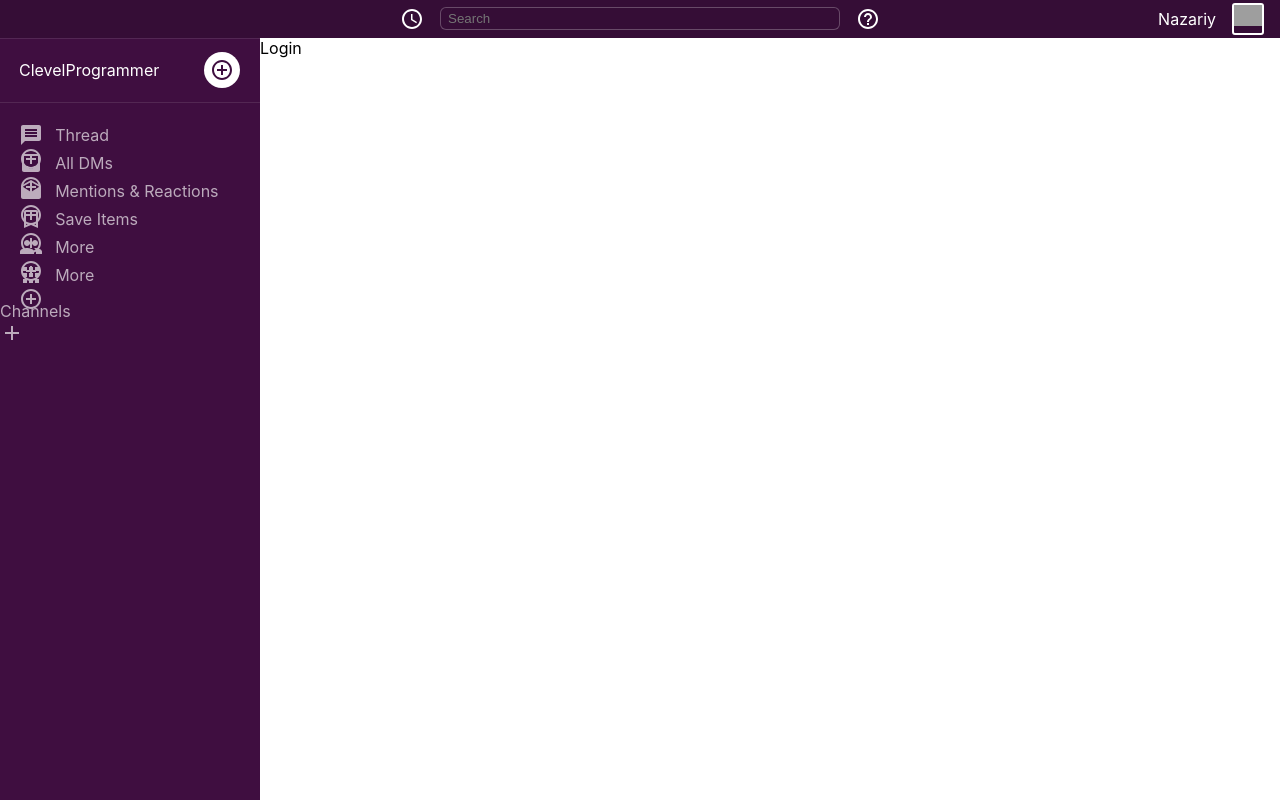
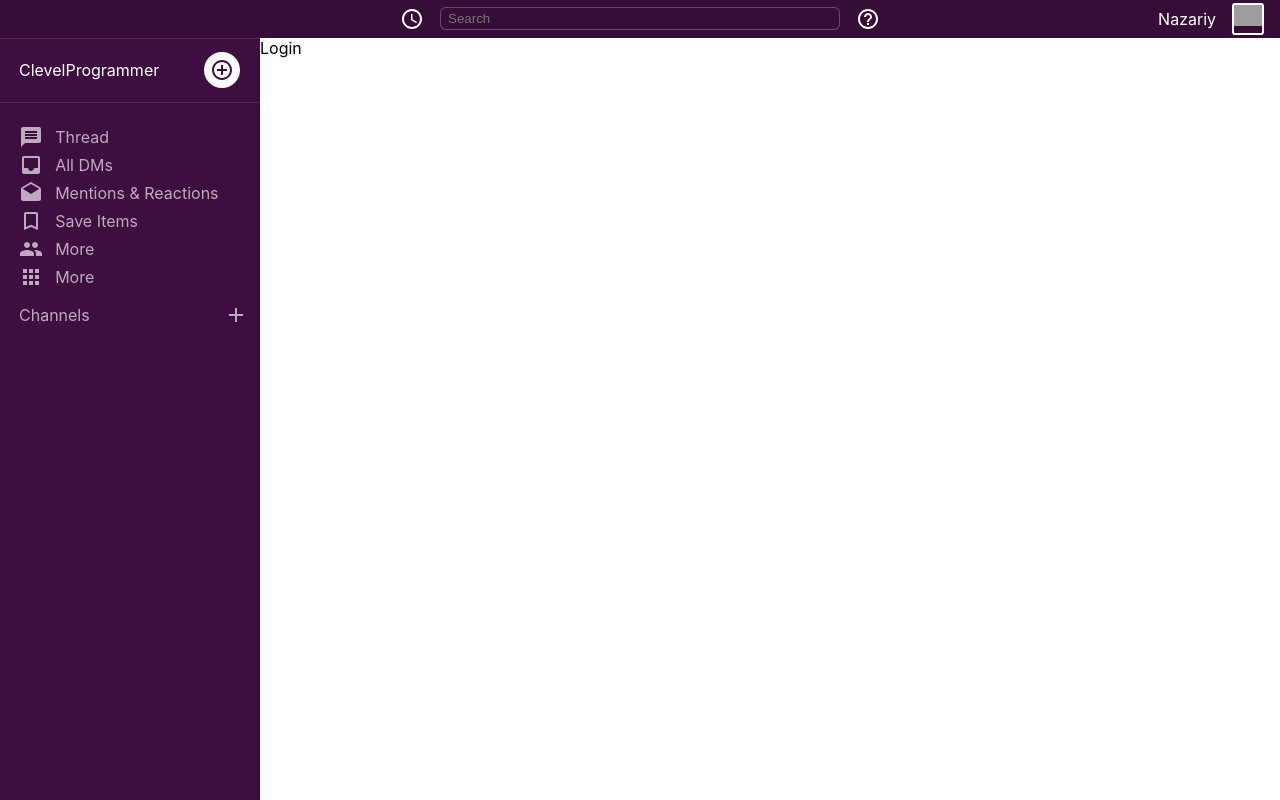
Before and after one commit to Dariuszb94/Slack, a React (Create React App) app: page / in a window 1280 px wide. Built offline with nearby package versions, Linux system fonts and the light colour scheme; grey boxes are pictures that could not be loaded.

Commit message:
Channel padding

```diff
--- a/src/Components/Sidebar.js
+++ b/src/Components/Sidebar.js
@@ -19,15 +19,14 @@ function Sidebar() {
           <MainChannelItem>
             {item.icon}
             {item.text}
-            <AddCircleOutlineIcon />
           </MainChannelItem>
         ))}
       </MainChannels>
       <ChannelsContainer>
         <NewChannelContainer>
           <div>Channels</div>
+          <AddIcon />
         </NewChannelContainer>
-        <AddIcon />
       </ChannelsContainer>
     </Container>
   );
@@ -79,4 +78,9 @@ const ChannelsContainer = styled.div`
 `;
 const NewChannelContainer = styled.div`
   display: flex;
+  justify-content: space-between;
+  align-items: center;
+  height: 28px;
+  padding-left: 19px;
+  padding-right: 12px;
 `;
```
